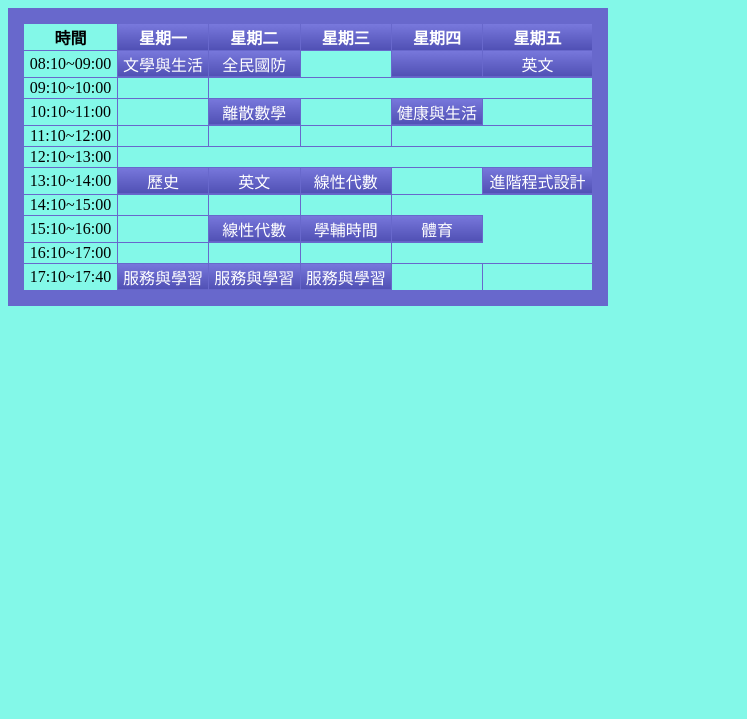
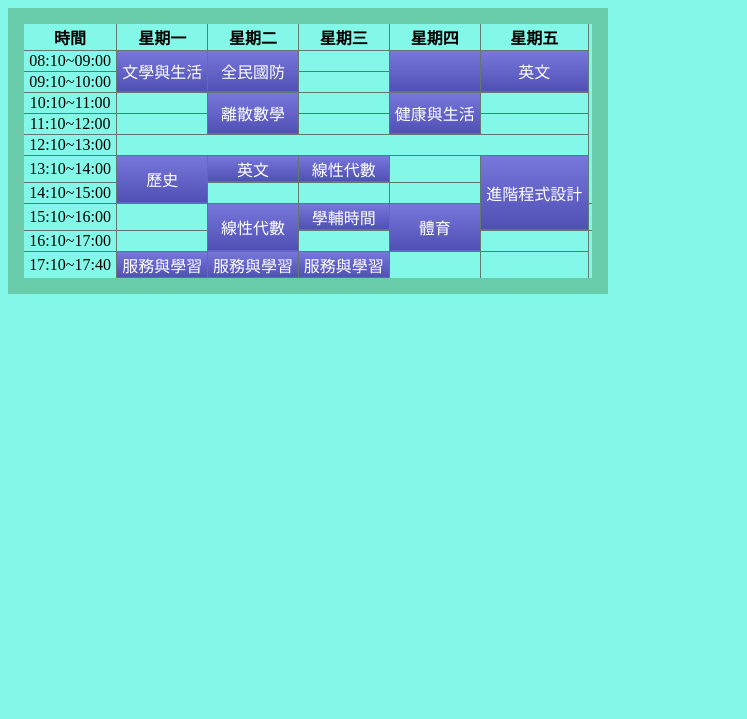
Before and after one commit to 109021068/109021068-20210319, a plain HTML site: page index.html in a window 1280 px wide. Shown: the part 81-800 px from the top of the page, without its empty margins (0-747 px from the left). Drawn offline with Linux system fonts and the light colour scheme.

Commit message:
Add files via upload

```diff
--- a/index.html
+++ b/index.html
@@ -3,37 +3,37 @@
     <head>
         <style>
             table {
-                border: 1pc solid #6868cc;
+                border: 1pc solid #68ccab;
                 border-collapse: collapse;
                 width: 600px;
                 text-align: center;
-                margin: 2e auto ee auto;
+                margin: 2e auto 0e auto;
             }
             th, td {
-                border: 1px solid #6868cc;
+                border: 1px solid #62776d;
                 border-collapse:  collapse;
             }
         </style>
 
     </head>
     <body style = "background-color: rgb(131, 248, 232) ; ">
-       <h1 style="text-align: center;">宜孜 <span style="color: sienna;">林</span></h1>
+       <h1 style="text-align: center;"> 林<span style="color: sienna;">宜孜</span></h1>
        <table>
         <tr>
             <th>時間</th>
-            <th style="background-image:linear-gradient(rgb(120,120,220), rgb(80, 80, 180)); color : white">星期一</th>
-            <th style="background-image:linear-gradient(rgb(120,120,220), rgb(80, 80, 180)); color : white">星期二</th>
-            <th style="background-image:linear-gradient(rgb(120,120,220), rgb(80, 80, 180)); color : white">星期三</th>
-            <th style="background-image:linear-gradient(rgb(120,120,220), rgb(80, 80, 180)); color : white">星期四</th>
-            <th style="background-image:linear-gradient(rgb(120,120,220), rgb(80, 80, 180)); color : white">星期五</th>
+            <th>星期一</th>
+            <th>星期二</th>
+            <th>星期三</th>
+            <th>星期四</th>
+            <th>星期五</th>
         </tr>
         <tr>
             <td>08:10~09:00</td>
-            <td rowapan=2 style="background-image:linear-gradient(rgb(120,120,220), rgb(80, 80, 180)); color : white">文學與生活</td>
-            <td rowapan=2 style="background-image:linear-gradient(rgb(120,120,220), rgb(80, 80, 180)); color : white">全民國防</td>
+            <td rowspan=2 style="background-image:linear-gradient(rgb(120,120,220), rgb(80, 80, 180)); color : white;">文學與生活</td>
+            <td rowspan=2 style="background-image:linear-gradient(rgb(120,120,220), rgb(80, 80, 180)); color : white;">全民國防</td>
             <td></td>
-            <td rowapan=2 style="background-image:linear-gradient(rgb(120,120,220), rgb(80, 80, 180)); color : white"></td>
-            <td rowapan=2 style="background-image:linear-gradient(rgb(120,120,220), rgb(80, 80, 180)); color : white">英文</td>
+            <td rowspan=2 style="background-image:linear-gradient(rgb(120,120,220), rgb(80, 80, 180)); color : white;"></td>
+            <td rowspan=2 style="background-image:linear-gradient(rgb(120,120,220), rgb(80, 80, 180)); color : white;">英文</td>
         </tr>
         <tr>
             <td>09:10~10:00</td>
@@ -42,9 +42,9 @@
         <tr>
             <td>10:10~11:00</td>
             <td></td>
-            <td rowapan=2 style="background-image:linear-gradient(rgb(120,120,220), rgb(80, 80, 180)); color : white">離散數學</td>
+            <td rowspan=2 style="background-image:linear-gradient(rgb(120,120,220), rgb(80, 80, 180)); color : white;">離散數學</td>
             <td></td>
-            <td rowapan=2 style="background-image:linear-gradient(rgb(120,120,220), rgb(80, 80, 180)); color : white">健康與生活</td>
+            <td rowspan=2 style="background-image:linear-gradient(rgb(120,120,220), rgb(80, 80, 180)); color : white;">健康與生活</td>
             <td></td>
         </tr>
         <tr>
@@ -59,11 +59,11 @@
         </tr>
         <tr>
             <td>13:10~14:00</td>
-            <td rowapan=2 style="background-image:linear-gradient(rgb(120,120,220), rgb(80, 80, 180)); color : white">歷史</td>
-            <td style="background-image:linear-gradient(rgb(120,120,220), rgb(80, 80, 180)); color : white">英文</td>
-            <td style="background-image:linear-gradient(rgb(120,120,220), rgb(80, 80, 180)); color : white">線性代數</td>
+            <td rowspan=2 style="background-image:linear-gradient(rgb(120,120,220), rgb(80, 80, 180)); color : white;">歷史</td>
+            <td style="background-image:linear-gradient(rgb(120,120,220), rgb(80, 80, 180)); color : white;">英文</td>
+            <td style="background-image:linear-gradient(rgb(120,120,220), rgb(80, 80, 180)); color : white;">線性代數</td>
             <td></td>
-            <td rowapan=3 style="background-image:linear-gradient(rgb(120,120,220), rgb(80, 80, 180)); color : white">進階程式設計</td>
+            <td rowspan=3 style="background-image:linear-gradient(rgb(120,120,220), rgb(80, 80, 180)); color : white;">進階程式設計</td>
         </tr>
         <tr>
             <td>14:10~15:00</td>
@@ -74,9 +74,10 @@
         <tr>
             <td>15:10~16:00</td>
             <td></td>
-            <td rowapan=2 style="background-image:linear-gradient(rgb(120,120,220), rgb(80, 80, 180)); color : white">線性代數</td>
-            <td style="background-image:linear-gradient(rgb(120,120,220), rgb(80, 80, 180)); color : white">學輔時間</td>
-            <td rowapan=2 style="background-image:linear-gradient(rgb(120,120,220), rgb(80, 80, 180)); color : white">體育</td>
+            <td rowspan=2 style="background-image:linear-gradient(rgb(120,120,220), rgb(80, 80, 180)); color : white;">線性代數</td>
+            <td style="background-image:linear-gradient(rgb(120,120,220), rgb(80, 80, 180)); color : white;">學輔時間</td>
+            <td rowspan=2 style="background-image:linear-gradient(rgb(120,120,220), rgb(80, 80, 180)); color : white;">體育</td>
+            <td></td>
         </tr>
         <tr>
             <td>16:10~17:00</td>
@@ -86,9 +87,9 @@
         </tr>
         <tr>
             <td>17:10~17:40</td>
-            <td style="background-image:linear-gradient(rgb(120,120,220), rgb(80, 80, 180)); color : white">服務與學習</td>
-            <td style="background-image:linear-gradient(rgb(120,120,220), rgb(80, 80, 180)); color : white">服務與學習</td>
-            <td style="background-image:linear-gradient(rgb(120,120,220), rgb(80, 80, 180)); color : white">服務與學習</td>
+            <td style="background-image:linear-gradient(rgb(120,120,220), rgb(80, 80, 180)); color : white;">服務與學習</td>
+            <td style="background-image:linear-gradient(rgb(120,120,220), rgb(80, 80, 180)); color : white;">服務與學習</td>
+            <td style="background-image:linear-gradient(rgb(120,120,220), rgb(80, 80, 180)); color : white;">服務與學習</td>
             <td></td>
             <td></td>
         </tr>
```
